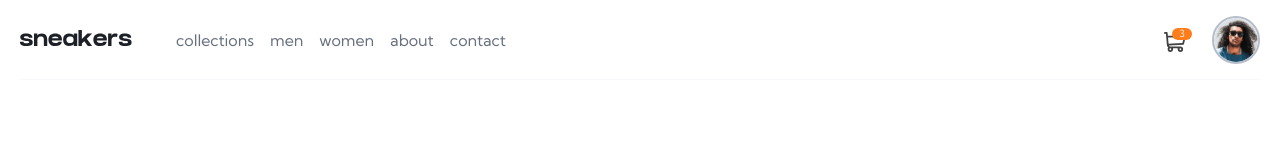
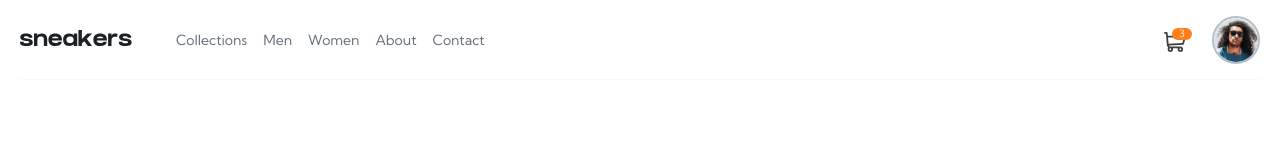
Before and after one commit to smartinsdev/ecommerce-product-view, a Next.js app: page / in a window 1280 px wide. Shown: the top 160 px of the page. Built offline with nearby package versions, Linux system fonts and the light colour scheme.

Commit message:
style: adjusting the NavItens for the SideBar component

```diff
--- a/components/header/NavBar.tsx
+++ b/components/header/NavBar.tsx
@@ -13,7 +13,10 @@ export function NavBar() {
       <div className="flex items-center space-x-4 md:space-x-0 md:gap-10">
         <ButtonMobile />
         <Logo />
-        <NavItens />
+        <NavItens
+          classesContainer="hidden md:flex items-center space-x-2"
+          classesLink="py-7 px-1 block capitalize text-sm text-neutral-300 transition-colors duration-300 hover:text-neutral-400 relative nav-link"
+        />
       </div>
       <div className="flex items-center justify-center space-x-4">
         <ButtonCart onClick={() => setOpenCart(!openCart)} />
--- a/components/header/NavItens.tsx
+++ b/components/header/NavItens.tsx
@@ -1,16 +1,17 @@
 import Link from "next/link";
 
 const itens = ["collections", "men", "women", "about", "contact"];
+type Props = {
+  classesContainer: string;
+  classesLink: string;
+};
 
-export function NavItens() {
+export function NavItens({ classesContainer, classesLink }: Props) {
   return (
-    <ul className="hidden md:flex items-center space-x-2">
+    <ul className={classesContainer}>
       {itens.map((item) => (
         <li key={item}>
-          <Link
-            href={`/${item}`}
-            className="py-7 px-1 block text-neutral-300 transition-colors duration-300 hover:text-neutral-400 relative nav-link"
-          >
+          <Link href={`/${item}`} className={classesLink}>
             {item}
           </Link>
         </li>
--- a/components/sidebar/Overlay.tsx
+++ b/components/sidebar/Overlay.tsx
@@ -9,7 +9,7 @@ export function Overlay({ children }: Props) {
   const ctx = useContext(OpenMenuContext);
   return (
     <div
-      className={`min-h-screen z-10 absolute inset-0 bg-black/75 transition-all duration-300 ${
+      className={`min-h-screen z-10 absolute inset-0 bg-black/75 transition-all duration-300 md:hidden ${
         ctx?.openMenu ? "opacity-100 visible" : "opacity-0 invisible"
       }`}
     >
--- a/components/sidebar/SideBar.tsx
+++ b/components/sidebar/SideBar.tsx
@@ -1,5 +1,6 @@
 import { useContext } from "react";
 import { OpenMenuContext } from "../../context/openMenuContext";
+import { NavItens } from "../header/NavItens";
 import { Overlay } from "./Overlay";
 
 export function SideBar() {
@@ -13,7 +14,10 @@ export function SideBar() {
             : "-translate-x-full invisible"
         } min-h-screen w-[45%] bg-white z-20 transition-all ease-in-out duration-300 border-l-2 overflow-x-hidden pt-20 px-4`}
       >
-        SideBar
+        <NavItens
+          classesContainer="flex flex-col space-y-1"
+          classesLink="capitalize block w-full py-3 px-4 text-lg font-bold text-neutral-400 transition-colors duration-300 hover:text-primary"
+        />
       </div>
     </Overlay>
   );
```
